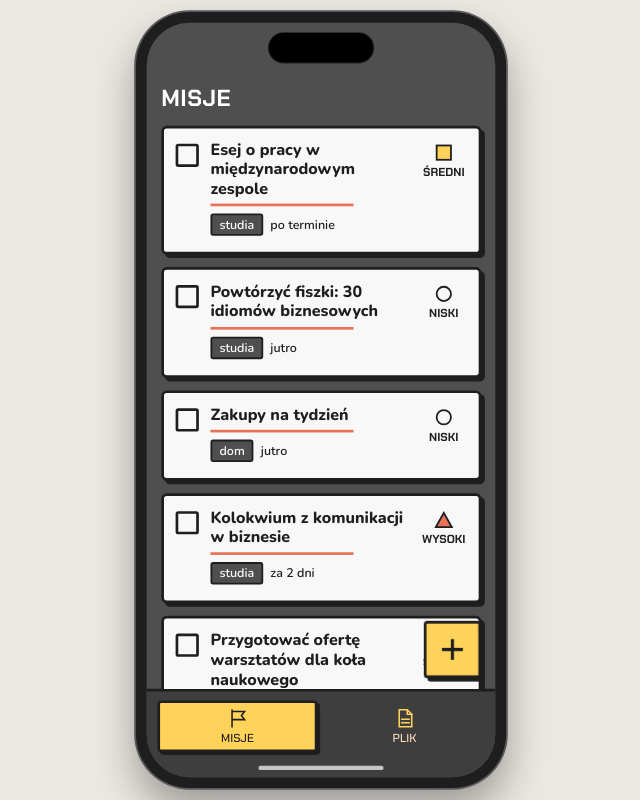
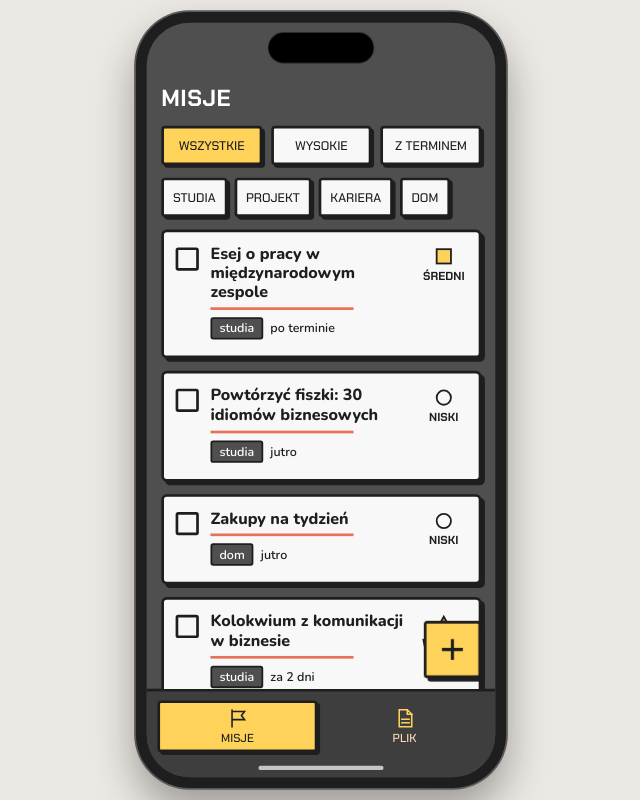
Before and after one commit to jpolchowska/pingwinki-planner, a React (Vite) app: page / in a window 1280 px wide. Shown: the whole page, without its empty margins (319-959 px from the left). Built offline with nearby package versions, Linux system fonts and the light colour scheme.

Commit message:
feat: add mission filters

```diff
--- a/src/App.tsx
+++ b/src/App.tsx
@@ -4,6 +4,7 @@ import { PhoneFrame } from './components/PhoneFrame';
 import { TaskSheet } from './components/TaskSheet';
 import type { Task, TaskDraft } from './data/task';
 import { useTasks } from './hooks/useTasks';
+import { getAvailableTags } from './logic/filterTasks';
 import { FileScreen } from './screens/FileScreen';
 import { MissionsScreen } from './screens/MissionsScreen';
 
@@ -13,8 +14,6 @@ export function App() {
   const { tasks, isLoading, replaceTasks, toggleTask, addTask, updateTask, deleteTask } = useTasks();
   const [activeTab, setActiveTab] = useState<Tab>('missions');
   const [editedTask, setEditedTask] = useState<EditedTask>(null);
-
-  const availableTags = [...new Set(tasks.flatMap((task) => task.tags))];
 
   const handleSave = (draft: TaskDraft) => {
     if (editedTask === 'new') addTask(draft);
@@ -46,7 +45,7 @@ export function App() {
         <TaskSheet
           key={editedTask === 'new' ? 'new' : editedTask.id}
           task={editedTask === 'new' ? null : editedTask}
-          availableTags={availableTags}
+          availableTags={getAvailableTags(tasks)}
           onSave={handleSave}
           onDelete={handleDelete}
           onClose={() => setEditedTask(null)}
--- /dev/null
+++ b/src/logic/filterTasks.ts
@@ -0,0 +1,19 @@
+import type { Task } from '../data/task';
+
+export type TaskScope = 'all' | 'high' | 'withDueDate';
+
+const SCOPE_MATCHERS: Record<TaskScope, (task: Task) => boolean> = {
+  all: () => true,
+  high: (task) => task.priority === 'high',
+  withDueDate: (task) => task.dueDate !== null,
+};
+
+export function getAvailableTags(tasks: Task[]) {
+  return [...new Set(tasks.flatMap((task) => task.tags))];
+}
+
+export function filterTasks(tasks: Task[], scope: TaskScope, tag: string | null) {
+  return tasks.filter(
+    (task) => SCOPE_MATCHERS[scope](task) && (tag === null || task.tags.includes(tag)),
+  );
+}
--- a/src/screens/MissionsScreen.tsx
+++ b/src/screens/MissionsScreen.tsx
@@ -1,9 +1,17 @@
+import { useState } from 'react';
 import { Icon } from '../components/Icon';
 import { MissionCard } from '../components/MissionCard';
 import { Penguin } from '../components/Penguin';
 import type { Task } from '../data/task';
 import { getTodayIso } from '../logic/dates';
+import { filterTasks, getAvailableTags, type TaskScope } from '../logic/filterTasks';
 import { sortTasks } from '../logic/sortTasks';
+
+const SCOPES: { id: TaskScope; label: string }[] = [
+  { id: 'all', label: 'Wszystkie' },
+  { id: 'high', label: 'Wysokie' },
+  { id: 'withDueDate', label: 'Z terminem' },
+];
 
 interface MissionsScreenProps {
   tasks: Task[];
@@ -14,7 +22,13 @@ interface MissionsScreenProps {
 }
 
 export function MissionsScreen({ tasks, isLoading, onToggle, onOpen, onAdd }: MissionsScreenProps) {
+  const [scope, setScope] = useState<TaskScope>('all');
+  const [selectedTag, setSelectedTag] = useState<string | null>(null);
+
   const today = getTodayIso();
+  const tags = getAvailableTags(tasks);
+  const activeTag = selectedTag !== null && tags.includes(selectedTag) ? selectedTag : null;
+  const visibleTasks = sortTasks(filterTasks(tasks, scope, activeTag));
 
   return (
     <div className="screen-shell">
@@ -30,7 +44,43 @@ export function MissionsScreen({ tasks, isLoading, onToggle, onOpen, onAdd }: Mi
           </div>
         )}
 
-        {sortTasks(tasks).map((task) => (
+        {tasks.length > 0 && (
+          <>
+            <div className="filter-row filter-row--scope">
+              {SCOPES.map(({ id, label }) => (
+                <button
+                  className={`chip${scope === id ? ' chip--active' : ''}`}
+                  type="button"
+                  key={id}
+                  aria-pressed={scope === id}
+                  onClick={() => setScope(id)}
+                >
+                  {label}
+                </button>
+              ))}
+            </div>
+
+            {tags.length > 0 && (
+              <div className="filter-row filter-row--tags">
+                {tags.map((tag) => (
+                  <button
+                    className={`chip${activeTag === tag ? ' chip--active' : ''}`}
+                    type="button"
+                    key={tag}
+                    aria-pressed={activeTag === tag}
+                    onClick={() => setSelectedTag(activeTag === tag ? null : tag)}
+                  >
+                    {tag}
+                  </button>
+                ))}
+              </div>
+            )}
+
+            {visibleTasks.length === 0 && <p className="screen-note">Brak misji dla tych filtrów.</p>}
+          </>
+        )}
+
+        {visibleTasks.map((task) => (
           <MissionCard task={task} today={today} onToggle={onToggle} onOpen={onOpen} key={task.id} />
         ))}
       </main>
--- a/src/styles/screens.css
+++ b/src/styles/screens.css
@@ -3,6 +3,11 @@
   min-height: 0;
   padding: 70px 16px 28px;
   overflow-y: auto;
+  scrollbar-width: none;
+}
+
+.screen::-webkit-scrollbar {
+  display: none;
 }
 
 .screen-title {
@@ -93,6 +98,34 @@
 .empty-state-title {
   margin-top: 16px;
   font-size: 20px;
+}
+
+.filter-row {
+  display: flex;
+  flex-wrap: wrap;
+  gap: 10px;
+  margin-bottom: 14px;
+}
+
+.filter-row--scope {
+  display: grid;
+  grid-template-columns: repeat(3, minmax(0, 1fr));
+}
+
+.filter-row--scope .chip {
+  padding: 0 4px;
+  font-size: 14px;
+  white-space: nowrap;
+}
+
+.filter-row--tags {
+  gap: 8px;
+}
+
+.filter-row--tags .chip {
+  padding: 0 10px;
+  font-size: 14px;
+  white-space: nowrap;
 }
 
 .mission-card {
```
